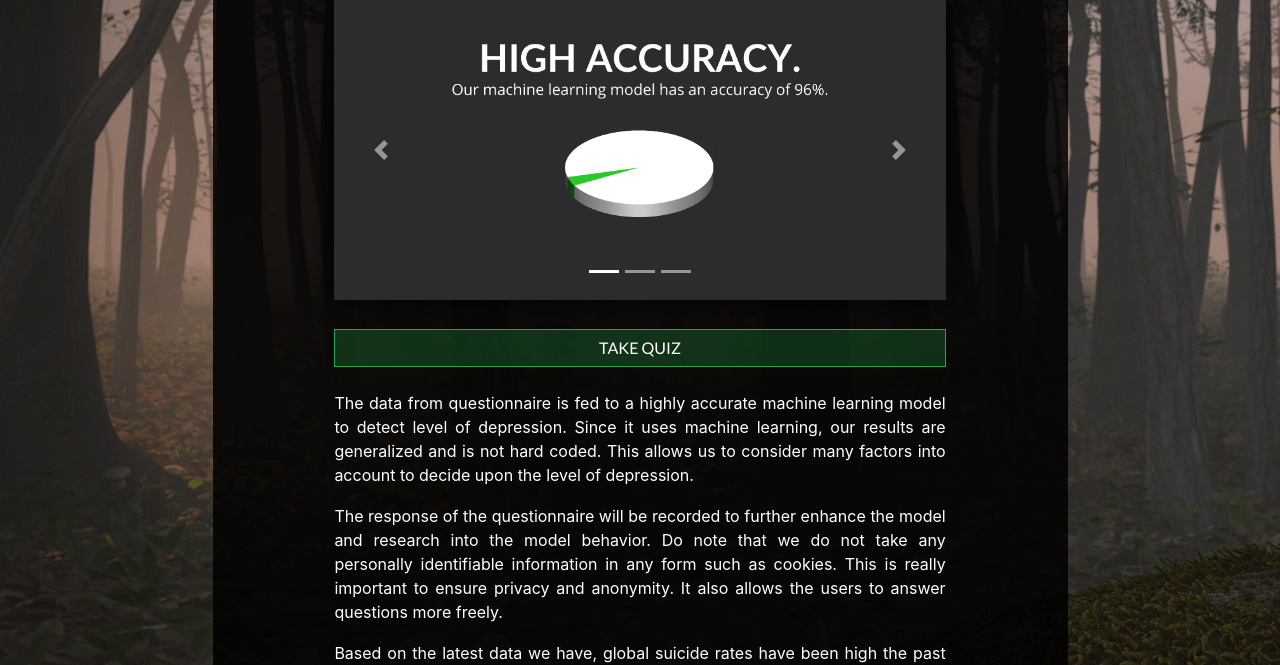
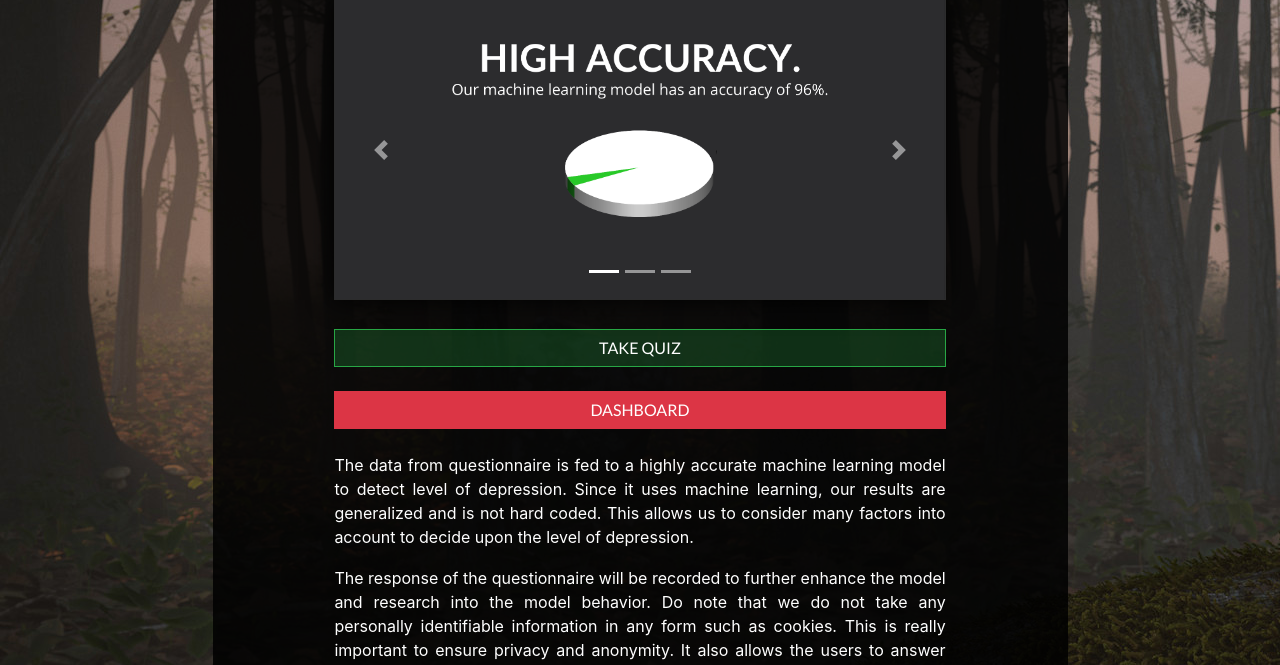
Before and after one commit to krishnakanthati/depression, a Flask app: page / in a window 1280 px wide. Shown: the part 260-925 px from the top of the page. Run offline with Flask 3, Linux system fonts and the light colour scheme; some libraries are stand-ins or nearby versions.

Commit message:
dashboard

```diff
--- a/app.py
+++ b/app.py
@@ -1,16 +1,11 @@
-import json
 import flask
 from flask_cors import CORS, cross_origin
 import pickle
 import numpy as np
 import pandas as pd
 from pymongo import MongoClient
-from bson import json_util
-import sentry_sdk
-from sentry_sdk.integrations.flask import FlaskIntegration
-from sentry_sdk import capture_exception
 import urllib.parse
-from flask import url_for, redirect, render_template
+from flask import render_template
 username = urllib.parse.quote_plus('kris')
 password = urllib.parse.quote_plus('@Krishna8')
 
@@ -115,5 +110,10 @@ def about():
     return render_template('about.html')
 
 
+@app.route('/dashboard')
+def dashboard():
+    return "Hello"
+
+
 if __name__ == "__main__":
     app.run(debug=True)
--- a/dashboard.py
+++ b/dashboard.py
@@ -1,14 +1,9 @@
 import dash
 from dash import dcc
-# from dash import dcc
 from dash import html
-# from dash import html
 import pandas as pd
 import plotly.graph_objects as go
-import numpy as np
 from pymongo import MongoClient
-from bson import json_util
-import json
 import plotly.express as px
 import urllib.parse
 username = urllib.parse.quote_plus('kris')
--- a/static/js/script.js
+++ b/static/js/script.js
@@ -199,7 +199,7 @@ $(function () {
       if (questionNo + 1 > q.length) {
         var xhr = new XMLHttpRequest();
         console.log(req);
-        xhr.open("POST", "http://depression-screening.herokuapp.com//screen2", false);
+        xhr.open("POST", "http://depression-screening.herokuapp.com/screen2", false);
         xhr.setRequestHeader("Content-Type", "application/json");
         xhr.setRequestHeader(
           "Access-Control-Allow-Origin",
--- a/templates/index.html
+++ b/templates/index.html
@@ -131,6 +131,8 @@
 
                     <a href="{{ url_for('quiz') }}" style="text-decoration: none;"><button type="button" class="btn btn-success btn-block rounded-0">TAKE QUIZ</button></a><br>
 
+                    <a href="http://screening-dashboard.herokuapp.com/" style="text-decoration: none;"><button type="button" class="btn btn-danger btn-block rounded-0">DASHBOARD</button></a><br>
+
                     <p>The data from questionnaire is fed to a highly accurate machine learning model to detect level of depression. Since it uses machine learning, our results are generalized and is not hard coded. This allows us to consider many factors into account to decide upon the level of depression.</p>
                     <p>The response of the questionnaire will be recorded to further enhance the model and research into the model behavior. Do note that we do not take any personally identifiable information in any form such as cookies. This is really important to ensure privacy and anonymity. It also allows the users to answer questions more freely.</p>
 
```
